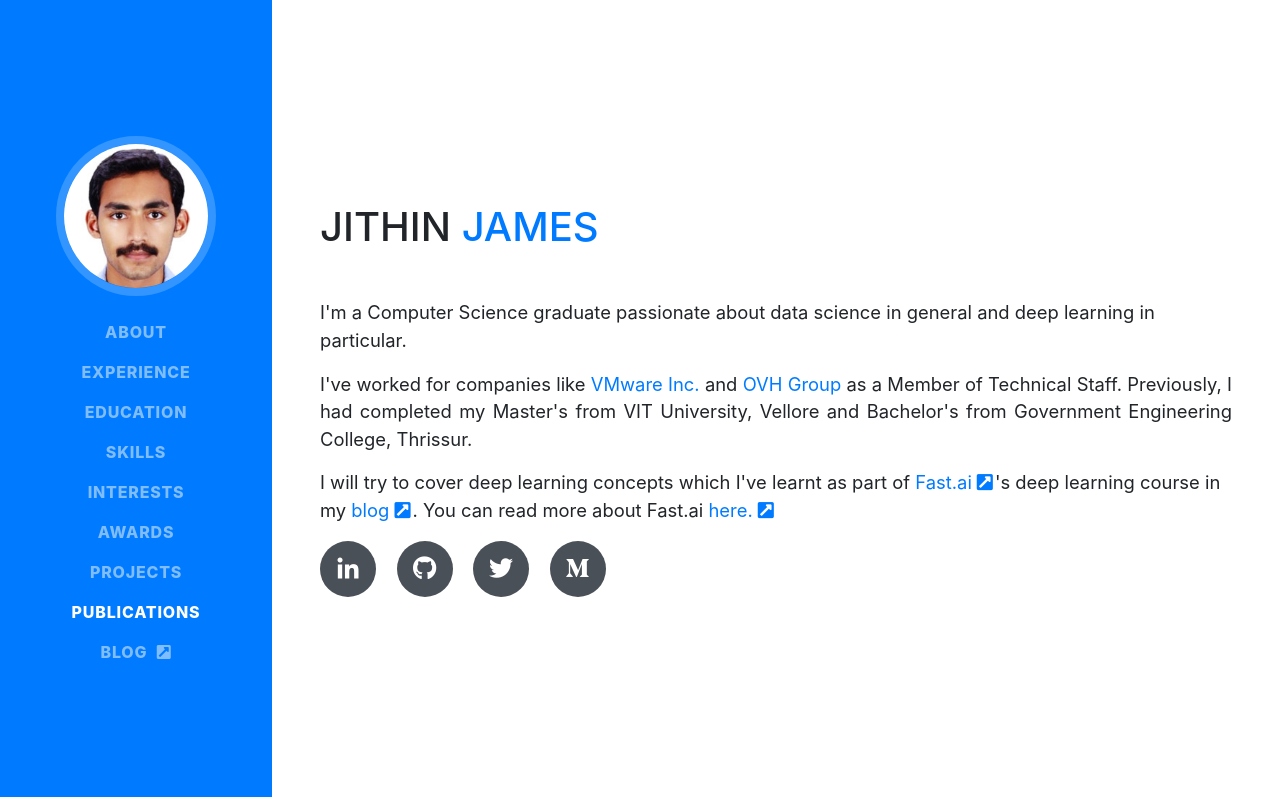
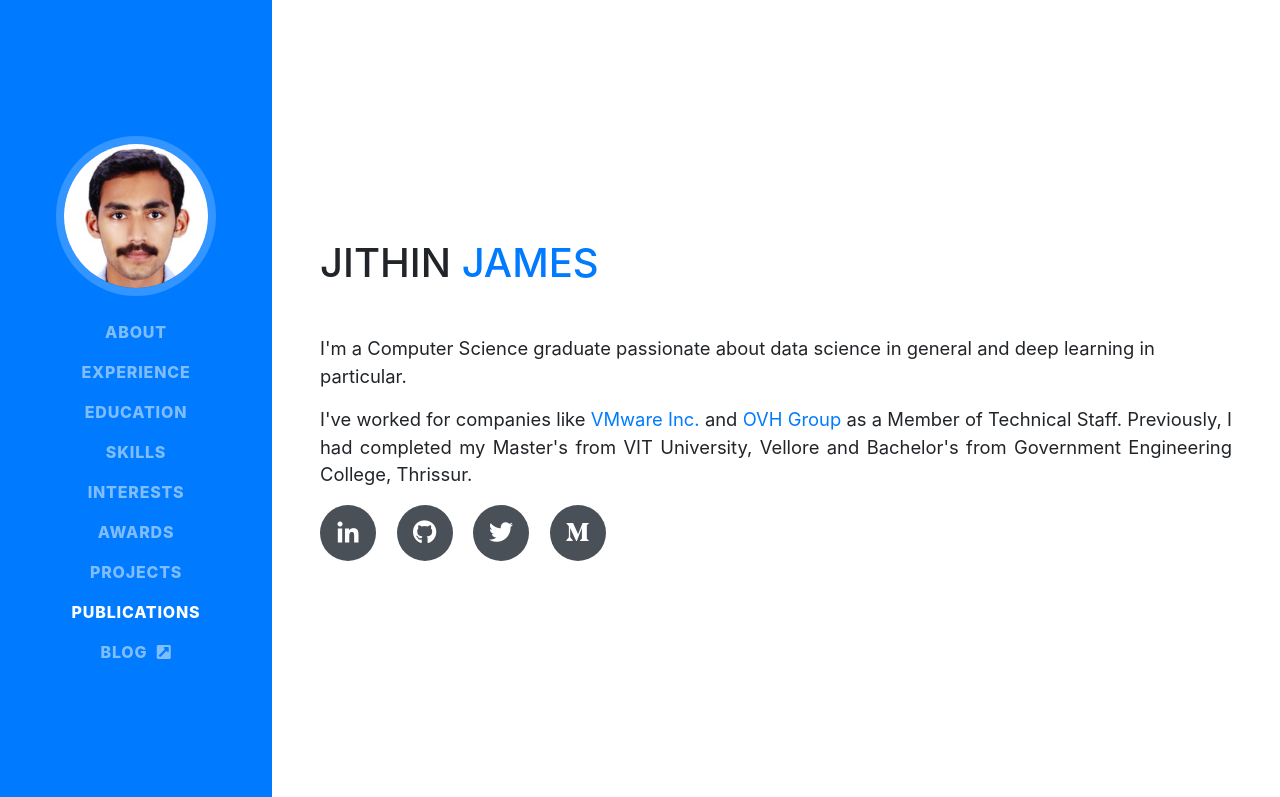
Before and after one commit to jithinjk/jithinjk.github.io, a website with bundled scripts: page index.html in a window 1280 px wide. Shown: the top 797 px of the page. Built offline with nearby package versions, Linux system fonts and the light colour scheme; a web font is replaced by a local one.

Commit message:
minor update

```diff
--- a/index.html
+++ b/index.html
@@ -88,7 +88,7 @@
           </div>
           <p class="lead mb-3">I'm a Computer Science graduate passionate about data science in general and deep learning in particular.</p>
           <p class="lead mb-3 text-justify">I've worked for companies like <a href="vmware.com">VMware Inc.</a> and <a href="https://www.ovh.com/world/">OVH Group</a> as a Member of Technical Staff. Previously, I had completed my Master's from VIT University, Vellore and Bachelor's from Government Engineering College, Thrissur.</p>
-          <p class="lead mb-3">I will try to cover deep learning concepts which I've learnt as part of <a href="http://fast.ai">Fast.ai<i class="fas fa-external-link-square-alt" style="padding-left: 5px; padding-right:2px"></i></a>'s deep learning course in my <a href="https://medium.com/@jithinrocs/">blog<i class="fas fa-external-link-square-alt" style="padding-left: 5px; padding-right:2px"></i></a>. You can read more about Fast.ai <a href="https://www.fast.ai/topics/" >here.<i class="fas fa-external-link-square-alt" style="padding-left: 5px"></i></a></p>
+	  <!--<p class="lead mb-3">I will try to cover deep learning concepts which I've learnt as part of <a href="http://fast.ai">Fast.ai<i class="fas fa-external-link-square-alt" style="padding-left: 5px; padding-right:2px"></i></a>'s deep learning course in my <a href="https://medium.com/@jithinrocs/">blog<i class="fas fa-external-link-square-alt" style="padding-left: 5px; padding-right:2px"></i></a>. You can read more about Fast.ai <a href="https://www.fast.ai/topics/" >here.<i class="fas fa-external-link-square-alt" style="padding-left: 5px"></i></a></p>-->
           <div class="social-icons">
             <a href="https://www.linkedin.com/in/jithinrocs/" >
               <i class="fab fa-linkedin-in"></i>
```
